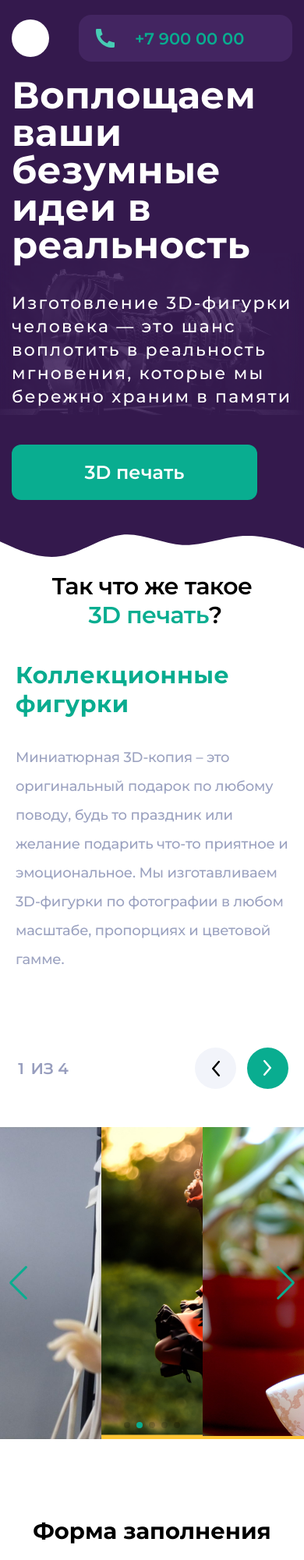
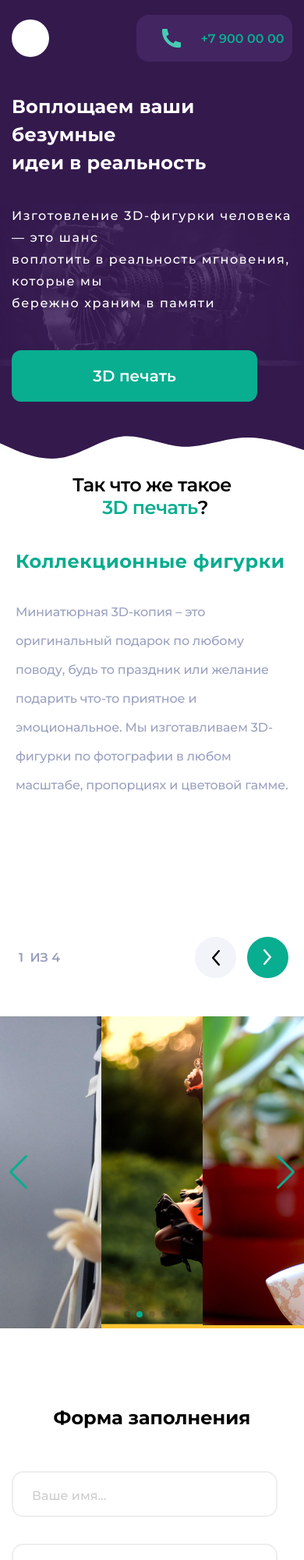
Before and after one commit to PythoNyashka/3DMagicLend, a plain HTML site: page index.html in a window 390 px wide. Shown: the top 2000 px of the page at 78% size. Drawn offline with nearby package versions, Linux system fonts and the light colour scheme.

Commit message:
mensge znachit menshe
meeeeeeeeensheeeeeeeeeeee

```diff
--- a/index.html
+++ b/index.html
@@ -5,7 +5,7 @@
     <meta name="viewport" content="width=device-width, initial-scale=1.0, maximum-scale=1.0, user-scalable=no">
     <title>Лендос</title>
     <link href="index.css" rel="stylesheet" />
-    <link href="mobile.css" rel="stylesheet" />
+    <link href="mobile.css?_=2020.1" rel="stylesheet" />
     <script src="https://api-maps.yandex.ru/2.1/?apikey=6463f77c-c580-443a-8d38-a9b2ff5db57f&lang=ru_RU" type="text/javascript"></script>
 </head>
 <body>
--- a/mobile.css
+++ b/mobile.css
@@ -31,12 +31,13 @@
         display: flex;
         font-weight: 600;
         padding: 15px 0px;
-        width: 274px;
+        width: 200px;
         color: #09AD90;
         background: #432561;
         border-radius: 16px;
         align-items: center;
-        font-size: 21px;
+        font-size: 16px;
+        justify-content: center;
     }
 
     .header-logo {
@@ -72,13 +73,13 @@
     }
 
     .block-header_block {
-        margin-top: 15px;
+        margin-top: 36px;
         margin-bottom: 200px;
     }
 
     .block-header_title {
-        font-size: 48px;
-        line-height: 48px;
+        font-size: 24px;
+        line-height: 36px;
         letter-spacing: 0.01em;
         font-weight: bold;
         color: #fff;
@@ -87,8 +88,8 @@
     .block-header_desc {
         font-style: normal;
         font-weight: 500;
-        font-size: 22px;
-        line-height: 30px;
+        font-size: 16px;
+        line-height: 28px;
         letter-spacing: 0.1em;
         color: #fff;
         margin-top: 36px;
@@ -106,7 +107,7 @@
         background: #09ad90;
         font-family: 'Montserrat', sans-serif;
         font-weight: 600;
-        font-size: 24px;
+        font-size: 20px;
         color: #fff;
         border: none;
         border-radius: 12px;
@@ -130,7 +131,7 @@
     .block-header_wave-text {
         display: inline-flex;
         justify-content: center;
-        font-size: 30px;
+        font-size: 24px;
         padding-top: 18px;
         background: #fff;
         font-weight: 600;
@@ -271,7 +272,7 @@
     }
 
     .threed-block_text-head {
-        font-size: 30px;
+        font-size: 24px;
         font-weight: 700;
         letter-spacing: .5px;
         color: #08ac8f;
@@ -279,7 +280,7 @@
 
     .threed-block_info-current {
         font-weight: 500;
-        font-size: 18px;
+        font-size: 16зч;
         line-height: 37px;
         margin-top: 32px;
         letter-spacing: -0.2px;
@@ -289,7 +290,7 @@
     .threed-block_info-arr {
         position: absolute;
         bottom: -50px;
-        font-size: 20px;
+        font-size: 16px;
         font-weight: 600;
         width: 100%;
         height: 55px;
@@ -384,7 +385,7 @@
     .form_header {
         display: flex;
         justify-content: center;
-        font-size: 29px;
+        font-size: 24px;
         font-weight: 700;
     }
 
@@ -418,12 +419,12 @@
         width: 87%;
         border-radius: 15px;
         border: 2px solid #eee;
-        padding: 2px 0 0 40px;
-        font-size: 18px;
+        padding: 4px 0px 0 24px;
+        font-size: 16px;
     }
 
     .form_field-input input::placeholder {
-        font-size: 18px;
+        font-size: 16px;
         font-weight: 500;
         color: #ccc;
     }
@@ -438,7 +439,7 @@
         background: #09ad90;
         font-family: 'Montserrat', sans-serif;
         font-weight: 500;
-        font-size: 22px;
+        font-size: 18px;
         color: #fff;
         border: none;
         border-radius: 12px;
@@ -480,14 +481,14 @@
     }
 
     .map-info_title {
-        font-size: 28px;
+        font-size: 24px;
         font-weight: 700;
     }
 
     .map-info_item {
         display: flex;
         align-items: center;
-        font-size: 20px;
+        font-size: 16px;
         font-weight: 600;
         margin-top: 22px;
     }
@@ -526,7 +527,7 @@
         width: 100%;
         display: flex;
         top: -90px;
-        font-size: 20px;
+        font-size: 16px;
         line-height: 40px;
         flex-direction: column;
     }
@@ -547,6 +548,7 @@
 
     .footer-contacts_block {
         width: 100%;
+        padding: 0 0 16px 0;
     }
 
     .footer-contacts_block:last-child {
@@ -560,7 +562,7 @@
 
     .footer-contacts_items {
         margin-top: 18px;
-        font-size: 22px;
+        font-size: 16px;
     }
 
     .footer-contacts_item {
```
